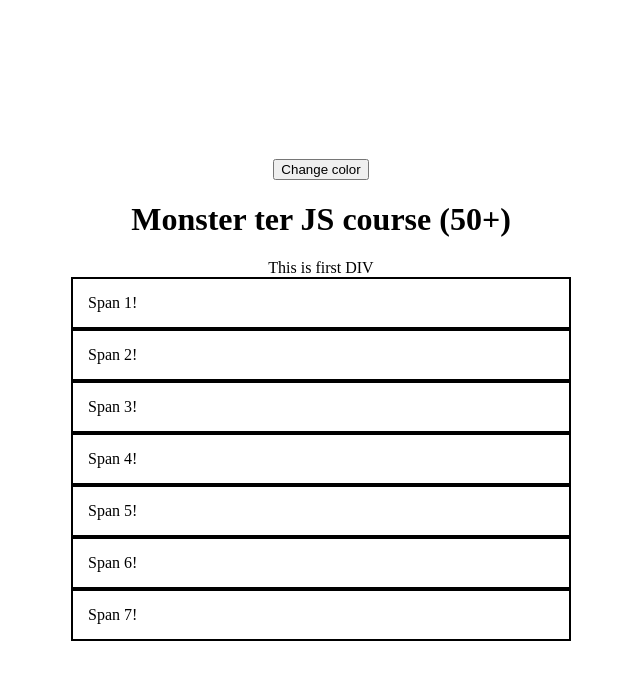
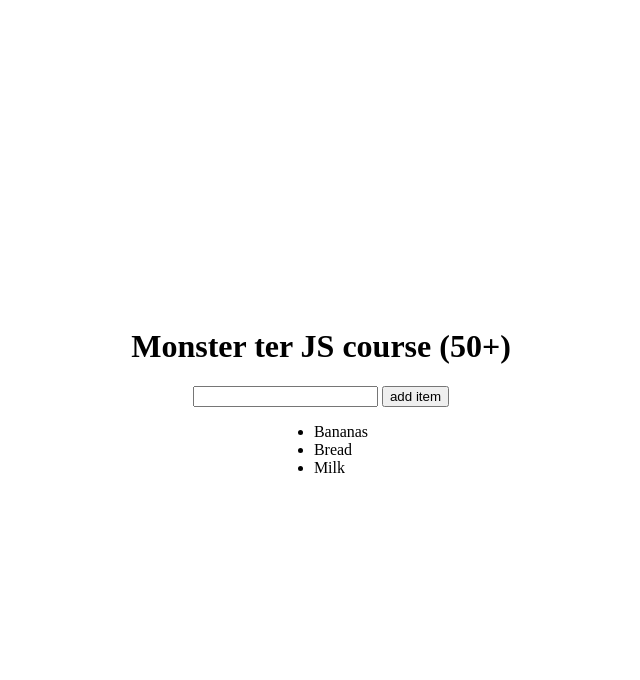
Before and after one commit to fstipo/Image-Loading, a plain HTML site: page index.html in a window 1280 px wide. Shown: the whole page, without its empty margins (319-959 px from the left). Drawn offline with Linux system fonts and the light colour scheme.

Commit message:
add list item

```diff
--- a/index.html
+++ b/index.html
@@ -10,26 +10,22 @@
   </head>
 
   <body>
+    <h1>Monster ter JS course (50+)</h1>
     <div class="action">
-      <!-- <input type="text" /> -->
-      <button>Change color</button>
+      <input type="text" />
+      <button>add item</button>
     </div>
     <!-- <div>
       <img src="./assets/img1.png" width="100px" />
       <img src="./assets/img2.png" width="100px" />
     </div> -->
 
-    <h1>Monster ter JS course (50+)</h1>
-    <div id="myID">This is first DIV</div>
-    <div class="first pickMe">
-      <span>Span 1!</span>
-      <span>Span 2!</span>
-      <span>Span 3!</span>
-      <span>Span 4!</span>
-      <span>Span 5!</span>
-      <span>Span 6!</span>
-      <span>Span 7!</span>
-    </div>
+    <!-- <div id="myID">This is first DIV</div> -->
+    <ul class="first pickMe">
+      <li>Bananas</li>
+      <li>Bread</li>
+      <li>Milk</li>
+    </ul>
 
     <!--
     <p class="list-item">Hello World</p>
--- a/style.css
+++ b/style.css
@@ -13,9 +13,8 @@ body {
   height: 100vh;
 }
 
-span {
-  display: block;
-  padding: 15px;
-  border: 2px solid black;
-  width: 500px;
+.red {
+  color: red;
+  background-color: #434343;
+  text-decoration: line-through;
 }
```
